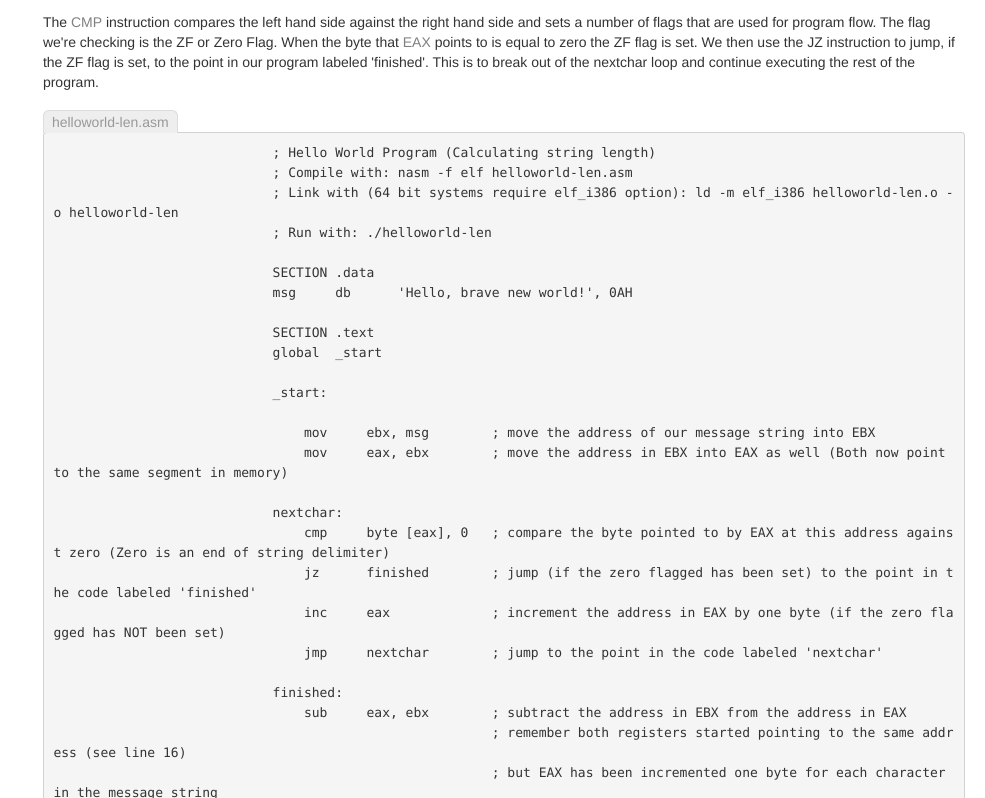
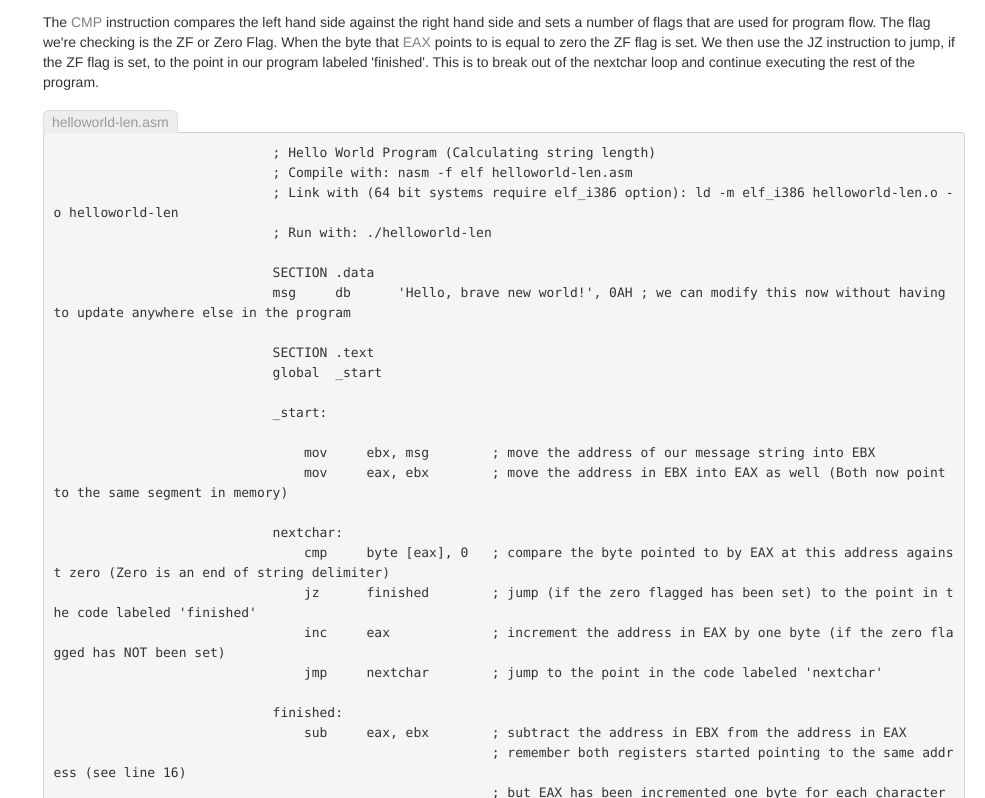
Before and after one commit to DGivney/assemblytutorials, a plain HTML site: page docs/index.html in a window 1280 px wide. Shown: the part 4102-4900 px from the top of the page, without its empty margins (295-1280 px from the left). Drawn offline with nearby package versions, Linux system fonts and the light colour scheme; a script that the page names is missing.

Commit message:
Added a comment to lesson 3 about modifying the string.

```diff
--- a/docs/index.html
+++ b/docs/index.html
@@ -279,7 +279,7 @@
                             ; Run with: ./helloworld-len
 
                             SECTION .data
-                            msg     db      'Hello, brave new world!', 0AH
+                            msg     db      'Hello, brave new world!', 0AH ; we can modify this now without having to update anywhere else in the program
 
                             SECTION .text
                             global  _start
```
Also changed, not shown: 1 other file.
